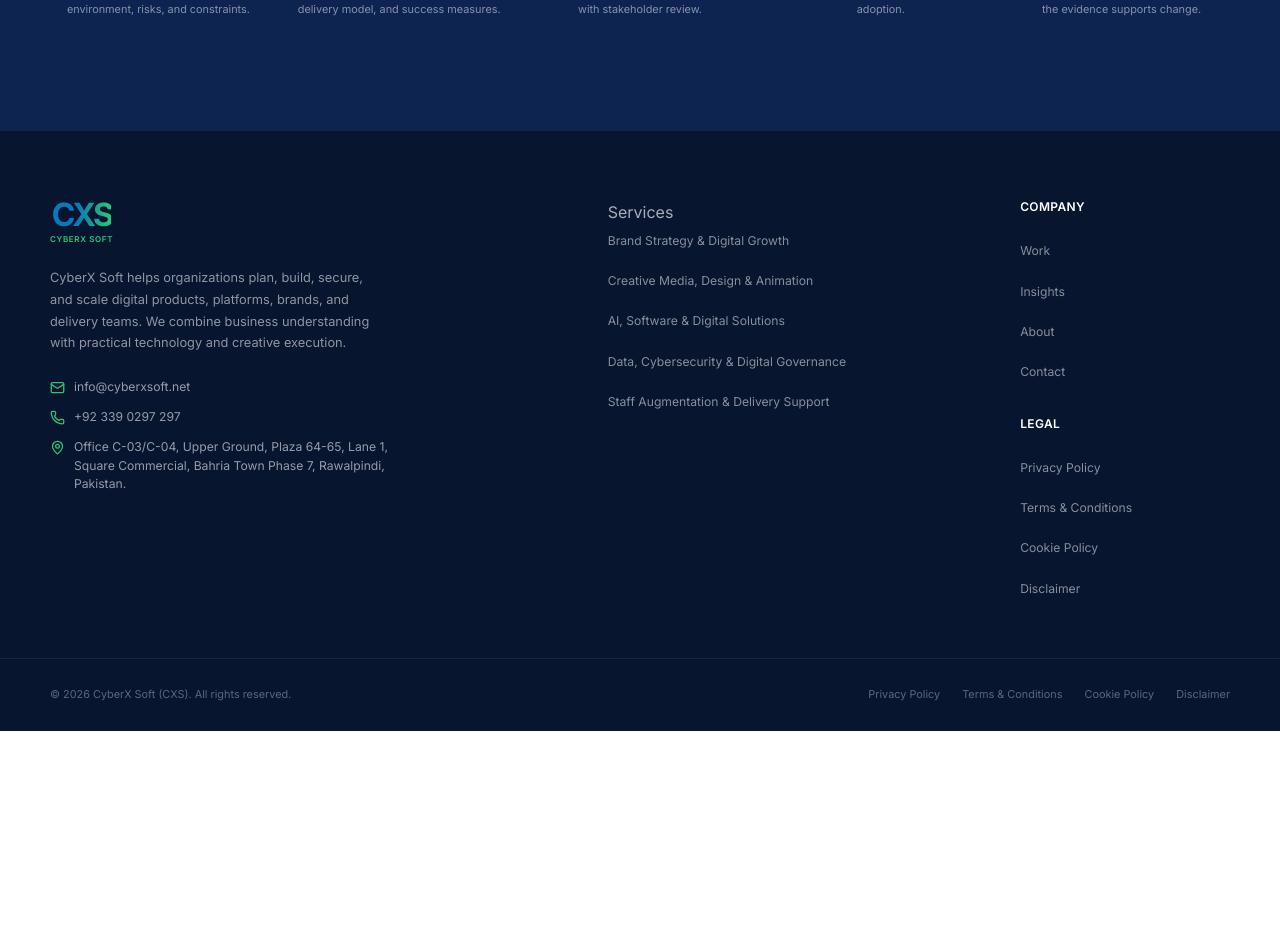
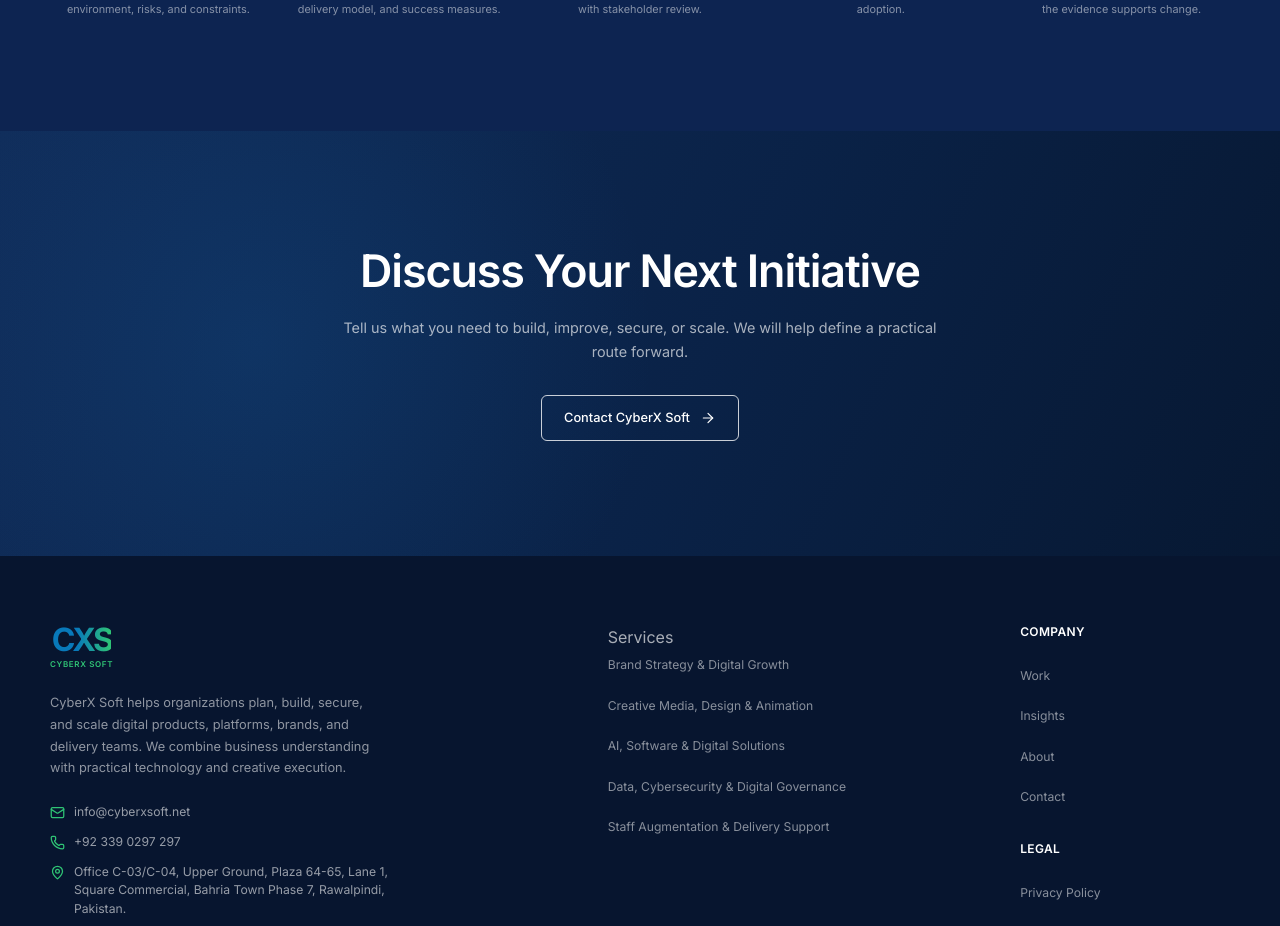
Before and after one commit to Furqan54/CyberXSoftStudio.net, a React (Vite) app in the folder client/: page /about in a window 1280 px wide. Shown: the part 2583-3509 px from the top of the page. Before the commit the page ends 3314 px from the top, so only its background shows below. Built offline with nearby package versions, Linux system fonts and the light colour scheme.

Commit message:
Add final consultation CTA to About page

```diff
--- a/client/src/features/about/AboutPage.jsx
+++ b/client/src/features/about/AboutPage.jsx
@@ -1,8 +1,8 @@
-
 import { ArrowRight } from "lucide-react";
 import { Link } from "react-router-dom";
 
 import PageHero from "../../components/PageHero";
+import CTASection from "../../components/CTASection";
 
 import MissionValues from "./MissionValues";
 import ProcessSection from "./ProcessSection";
@@ -42,7 +42,9 @@
               Recommended aspect ratio: 3:2.
             */}
             <div className="about-overview__image-placeholder">
-              <span>Company Overview Image</span>
+              <span>
+                Company Overview Image
+              </span>
             </div>
           </div>
 
@@ -60,7 +62,9 @@
             </p>
 
             <p className="about-overview__description">
-              {companyOverview.secondaryDescription}
+              {
+                companyOverview.secondaryDescription
+              }
             </p>
 
             <Link
@@ -82,6 +86,13 @@
       <MissionValues />
 
       <ProcessSection />
+
+      <CTASection
+        title="Discuss Your Next Initiative"
+        description="Tell us what you need to build, improve, secure, or scale. We will help define a practical route forward."
+        buttonLabel="Contact CyberX Soft"
+        buttonPath="/contact"
+      />
     </main>
   );
 }
```
